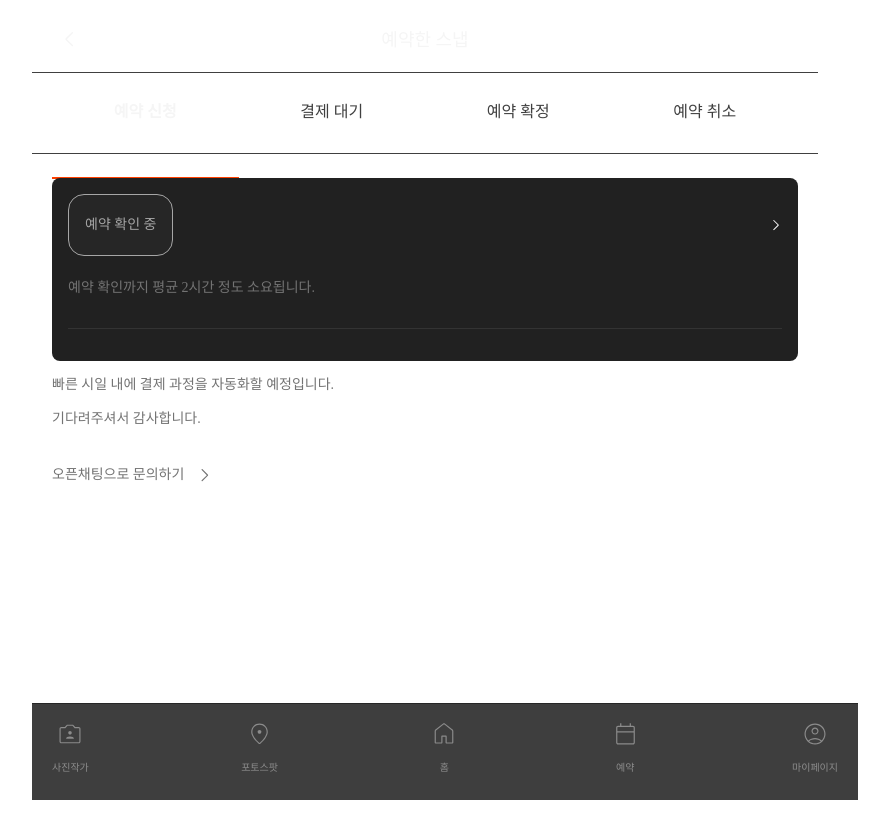
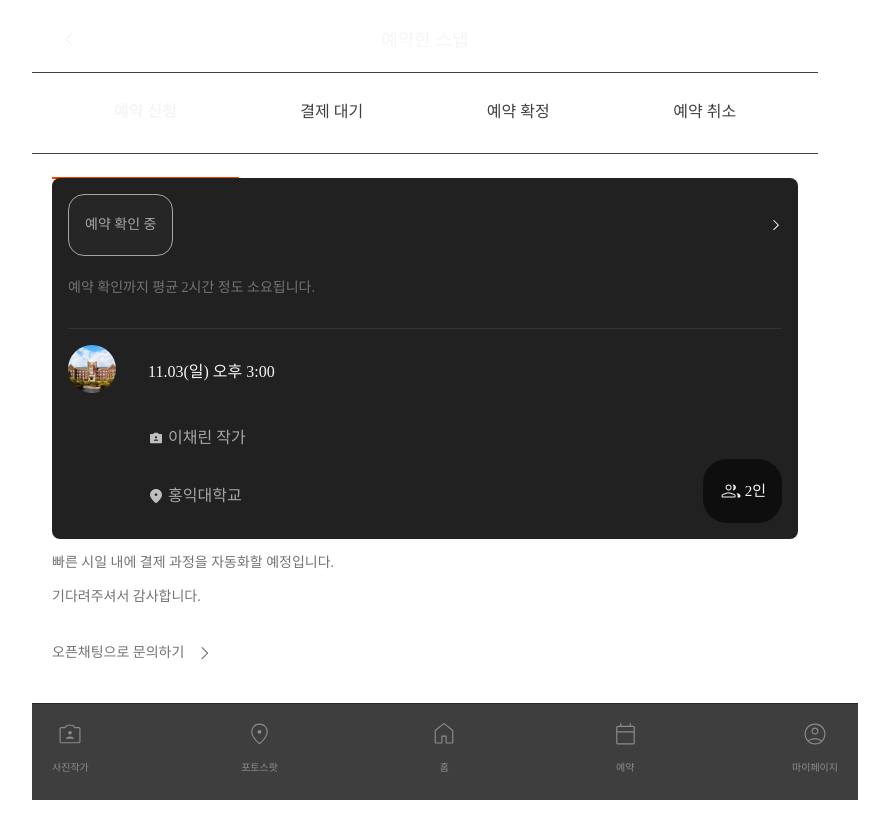
Before and after one commit to photo-ground/FE, a Next.js app: page /reserve/list in a window 1280 px wide. Shown: the whole page, without its empty margins (215-1104 px from the left). Built offline with nearby package versions, Linux system fonts and the light colour scheme.

Commit message:
🎨 style: reserveInfo 컴포넌트

```diff
--- a/src/app/reserve/list/_components/ReserveCard.tsx
+++ b/src/app/reserve/list/_components/ReserveCard.tsx
@@ -2,6 +2,7 @@ import styled from 'styled-components';
 import Tag from './Tag';
 import RightChevronIcon from '@/assets/RightChevronIcon';
 import Text from '@/components/atoms/Text';
+import ReserveInfo from '@/components/ReserveInfo';
 
 const Wrapper = styled.div`
   display: flex;
@@ -60,6 +61,8 @@ export default function ReserveCard() {
         </Header>
 
         <DivideLine />
+
+        <ReserveInfo chipType="tertiary" />
       </Container>
     </Wrapper>
   );
--- /dev/null
+++ b/src/components/ReserveInfo/index.tsx
@@ -0,0 +1,77 @@
+import styled from 'styled-components';
+import LocationIcon from '@/assets/LocationIcon';
+import PeopleIcon from '@/assets/PeopleIcon';
+import PhotographerIcon from '@/assets/PhotographerIcon';
+import Chip from '@/components/atoms/Chip';
+import Text from '@/components/atoms/Text';
+
+const CardContainer = styled.div`
+  display: flex;
+  gap: 2rem;
+`;
+
+const Profile = styled.img`
+  width: 3rem;
+  height: 3rem;
+  border-radius: 100%;
+`;
+
+const TextArea = styled.div`
+  display: flex;
+  flex-direction: column;
+  gap: 0.75rem;
+  width: 100%;
+`;
+
+const Content = styled.div`
+  display: flex;
+  align-items: flex-end;
+  justify-content: space-between;
+  gap: 0.625rem;
+`;
+
+const InfoArea = styled.div`
+  display: flex;
+  flex-direction: column;
+  gap: 0.25rem;
+`;
+
+const InfoLine = styled.div`
+  display: flex;
+  align-items: center;
+  gap: 0.25rem;
+`;
+
+const InfoText = styled(Text)`
+  color: ${({ theme }) => theme.colors.gray[200]};
+`;
+
+export default function ReserveInfo({
+  chipType = 'tertiary',
+}: {
+  chipType?: 'tertiary' | 'brand';
+}) {
+  return (
+    <CardContainer>
+      <Profile src="/images/yonsei.jpg" />
+      <TextArea>
+        <Text variant="body1_md">11.03(일) 오후 3:00</Text>
+
+        <Content>
+          <InfoArea>
+            <InfoLine>
+              <PhotographerIcon />
+              <InfoText variant="body1_md">이채린 작가</InfoText>
+            </InfoLine>
+            <InfoLine>
+              <LocationIcon />
+              <InfoText variant="body1_md">홍익대학교</InfoText>
+            </InfoLine>
+          </InfoArea>
+
+          <Chip icon={PeopleIcon} text="2인" type={chipType} />
+        </Content>
+      </TextArea>
+    </CardContainer>
+  );
+}
--- a/src/components/atoms/Chip/index.tsx
+++ b/src/components/atoms/Chip/index.tsx
@@ -21,7 +21,7 @@ const SecondaryContainer = styled(Container)`
 `;
 
 const TertiaryContainer = styled(Container)`
-  background: ${({ theme }) => theme.colors.background};
+  background: ${({ theme }) => theme.colors.background.primary};
 `;
 
 const PrimaryText = styled(Text)`
```
Also changed, not shown: src/app/reserve/prev/screen.tsx (+2 -21 lines).
